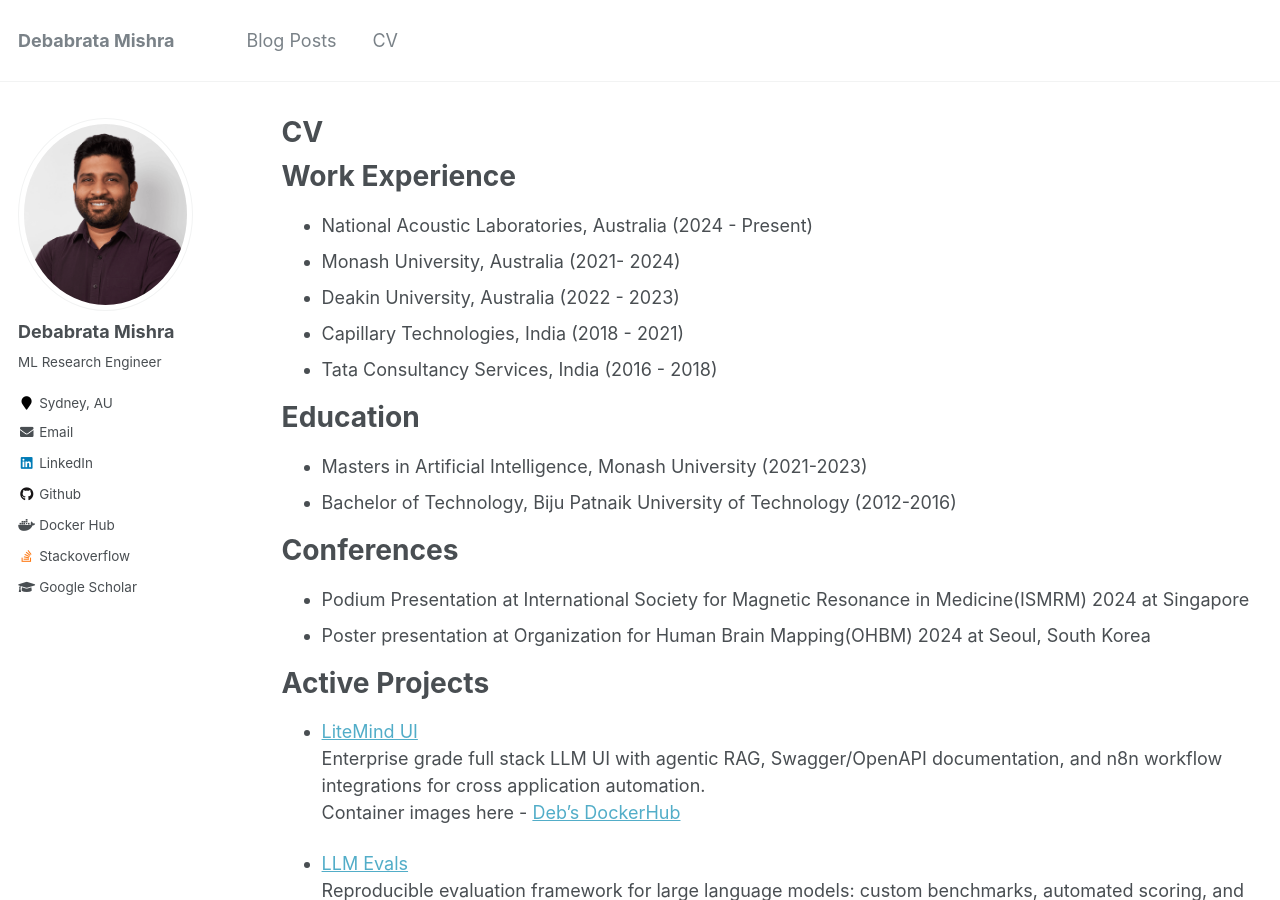
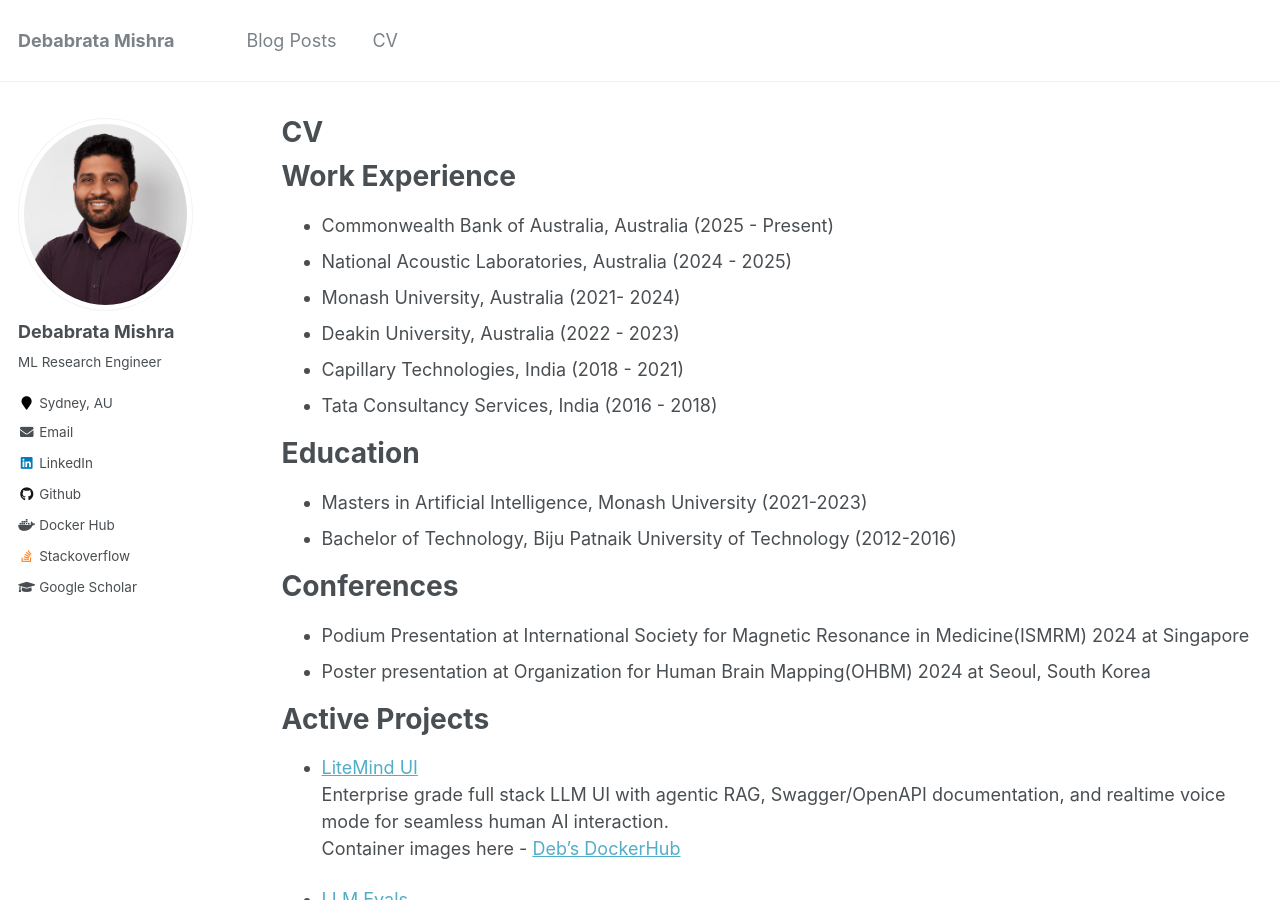
Before and after one commit to debabratamishra/debabratamishra.github.io, a Jekyll site: the page built from _pages/cv.md, in a window 1280 px wide and 900 px high. Built offline with Jekyll 4.4.1, drawn with Linux system fonts in a browser that asks for light colours.

Commit message:
Updated CV

```diff
--- a/_pages/cv.md
+++ b/_pages/cv.md
@@ -11,7 +11,8 @@
 
 Work Experience
 ======
-* National Acoustic Laboratories, Australia (2024 - Present)
+* Commonwealth Bank of Australia, Australia (2025 - Present)
+* National Acoustic Laboratories, Australia (2024 - 2025)
 * Monash University, Australia (2021- 2024)
 * Deakin University, Australia (2022 - 2023)
 * Capillary Technologies, India (2018 - 2021)
@@ -31,7 +32,7 @@
 ======
 
 * [LiteMind UI](https://github.com/debabratamishra/litemind-ui)
-<br>Enterprise grade full stack LLM UI with agentic RAG, Swagger/OpenAPI documentation, and n8n workflow integrations for cross application automation.
+<br>Enterprise grade full stack LLM UI with agentic RAG, Swagger/OpenAPI documentation, and realtime voice mode for seamless human AI interaction.
 <br>Container images here - [Deb's DockerHub](https://hub.docker.com/u/debabratamishra1)
 
 * [LLM Evals](https://github.com/debabratamishra/llm-evals)
```
